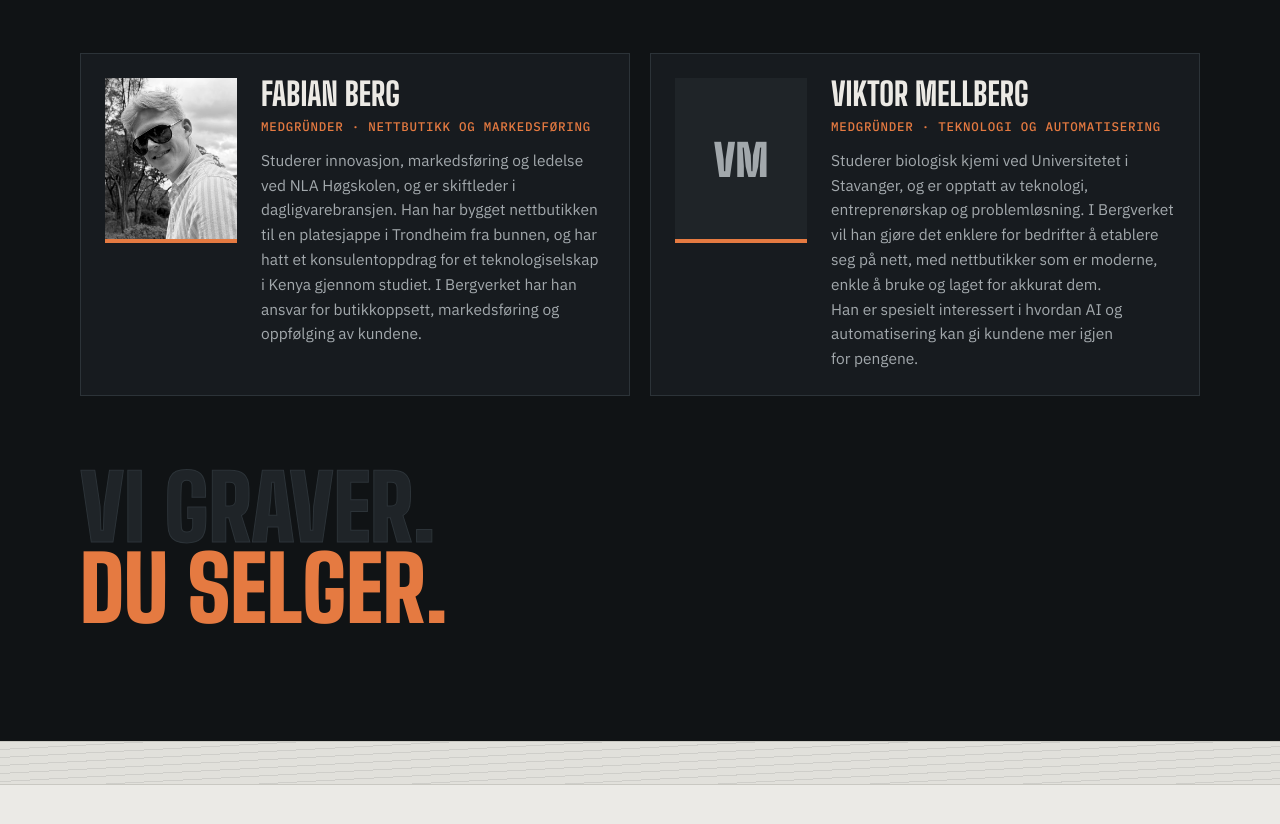
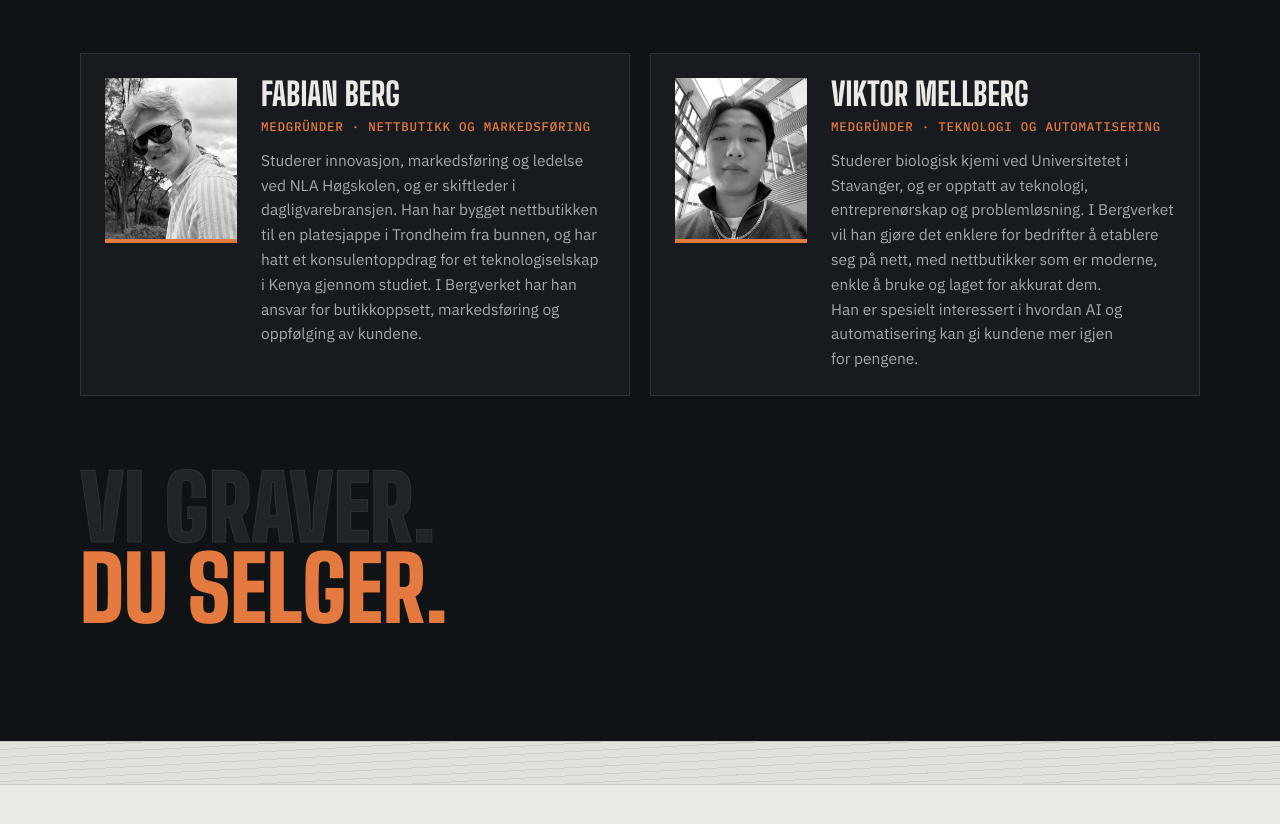
Before and after one commit to bergverket/bergverket.no, a plain HTML site: page index.html in a window 1280 px wide. Shown: the part 5061-5885 px from the top of the page. Drawn offline with Linux system fonts and the light colour scheme.

Commit message:
Om oss: bilde av Viktor
Co-Authored-By: Claude Opus 5.5 <noreply@anthropic.com>
Claude-Session: https://claude.ai/code/session_012ZHTKfgudKFcqBcVzwuB1Z

```diff
--- a/index.html
+++ b/index.html
@@ -316,7 +316,7 @@
           </div>
         </article>
         <article class="person">
-          <div class="portrait" aria-hidden="true">VM<!-- Bytt med: <img src="assets/viktor.jpg" alt="" width="400" height="500"> --></div>
+          <div class="portrait"><img src="assets/viktor.jpg" alt="Viktor Mellberg" width="480" height="600" loading="lazy" decoding="async"></div>
           <div>
             <h3>Viktor Mellberg</h3>
             <div class="role">Medgründer · Teknologi og automatisering</div>
```
Also changed, not shown: assets/viktor.jpg (added).
